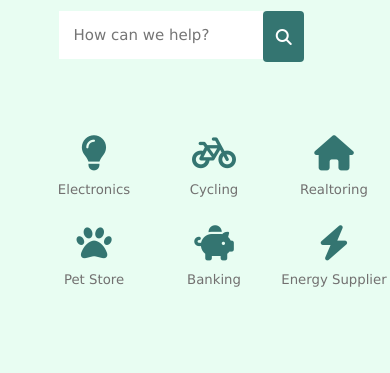
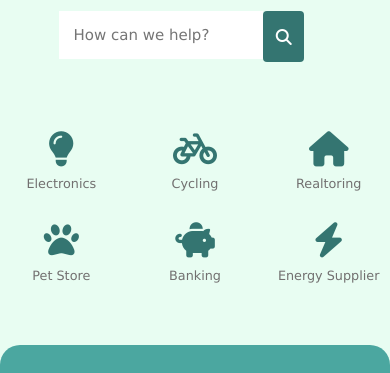
Before and after one commit to patrickaondona/patrickaondona.github.io, a plain HTML site: page html/index.html in a window 390 px wide. Shown: the part 431-804 px from the top of the page. Drawn offline with Linux system fonts and the light colour scheme.

Commit message:
adjusted commit

```diff
--- a/css/style.css
+++ b/css/style.css
@@ -133,10 +133,11 @@ header{
 }
 .categories-div{
     display: grid;
-    grid-template-columns: auto auto auto auto auto auto auto;
-    padding: 4em 0 8em 0;
-    gap: 15px;
-    width: auto;
+    grid-template-columns: auto auto auto;
+    justify-content: center;
+    padding: 2em 0 8em 0;
+    gap: 15% 5%;
+    width: 100%;
 }
 .categories-div a{
     text-decoration: none;
@@ -144,17 +145,16 @@ header{
 .categories{
     display: flex;
     flex-direction: column;
-    gap: 12px;
+    gap: 10px;
     align-items: center;
     justify-content: center;
-    width: 110px;
-    height: 80px;
+    width: 7em;
+    padding: 5px;
     cursor: pointer;
 }
 .categories:hover{
     background-color: #DCF0E6;
-    width: 110px;
-    height: 80px;
+    width: 7em;
     border-radius: 10px;
     transition: 1s;
     transition-delay: 150ms;
@@ -164,7 +164,9 @@ header{
     color: #347571;
 }
 .categories h5{
+    font-size: clamp(0.8em,1vw,1em);
     font-weight: 300;
+    max-width: 100%;
     color: #727070;
 }
 .transparency-div{
@@ -300,6 +302,7 @@ footer img{
 
 
 /*-------------------------------------------RESPONSIVENESS------------------------------------------*/
+
 @media only screen and (max-width: 600px) {
     .header1{
         gap: 10%;
@@ -333,9 +336,7 @@ footer img{
         transition-delay: 300ms;
     }
     .categories-div{
-        grid-template-columns: auto auto auto;
-        width: 80%;
-        padding-top: 2em;
+        gap: 15% 3%;
     }
     .transparency-div{
         flex-direction: column-reverse;
@@ -381,6 +382,8 @@ footer img{
         font-size: 15px;
     }
 }
+
+
 @media only screen and (min-width: 600px){
     .search-div p{
         font-size: clamp(3em,1vw,1em);
@@ -389,6 +392,8 @@ footer img{
     }
 
 }
+
+
 @media only screen and (min-width: 992px){
     .search-div p{
         font-size: clamp(3.5em,1vw,1em);
@@ -396,10 +401,9 @@ footer img{
     }
 
 }
+
+
 @media only screen and (max-width: 992px){
-    .categories-div{
-        gap: 10px;
-    }
     .transparency-div{
         flex-direction: column-reverse;
     }
```
Also changed, not shown: css/reviews.css (+5 -3 lines).
